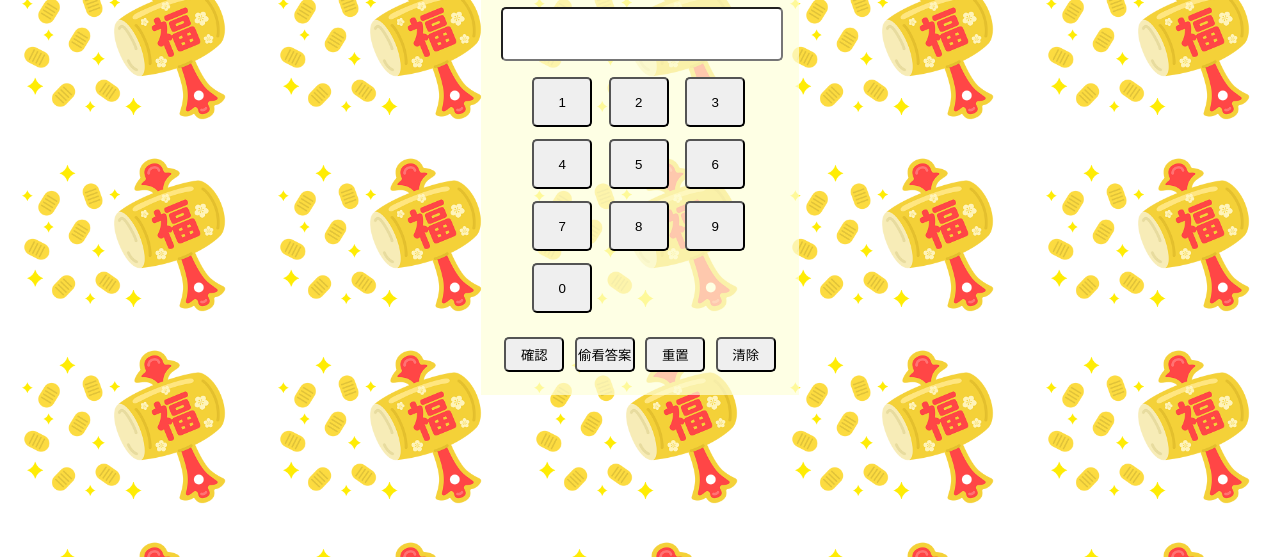
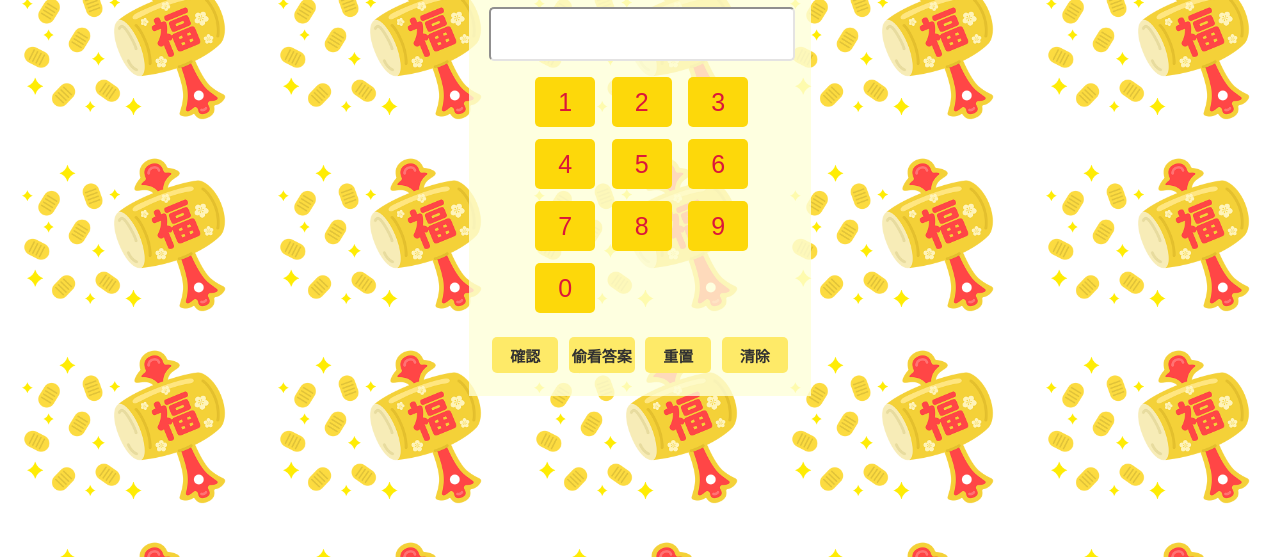
Before and after one commit to AvelineShie/AvelineShie.github.io, a plain HTML site: page GuessGame/Game.html in a window 1280 px wide. Shown: the part 243-800 px from the top of the page. Drawn offline with Linux system fonts and the light colour scheme; a web font is replaced by a local one.

Commit message:
Add files via upload

```diff
--- a/GuessGame/Game.html
+++ b/GuessGame/Game.html
@@ -39,7 +39,7 @@
         }
 
         .control{
-            background-color: rgb(254, 255, 217, 0.7);
+            background-color: rgb(254, 255, 217, 0.8);
             padding: 20px;
         }
 
@@ -48,13 +48,15 @@
             width: 100%;
             height: 50px;
             border-radius: 5px;
+            border-color: rgb(228, 227, 227);
         }
 
 
         .keyboard{
-            padding-left: 25px;
+            padding-left:  40px;
             margin-bottom: 15px;
             margin-top: 10px;
+
         }
 
         .btnGroup{
@@ -63,14 +65,23 @@
             display: inline-block;
             margin: 6px;
             border-radius: 5px;
+            border: none;
+            color: rgb(219, 22, 58);
+            font-size: 25px;
+            background-color: rgb(253, 216, 10);
         }
 
         #enter, #showAnswer, #reset, #clear{
             display: inline-block;
-            width: 60px;
-            height: 35px;
+            width: 66px;
+            height: 36px;
             margin: 3px;
             border-radius: 5px;
+            font-size: 15px;
+            font-weight: bolder;
+            border:none;
+            color: rgb(49, 49, 49);
+            background-color: rgb(254, 234, 104);
         }
     </style>
 </head>
```
